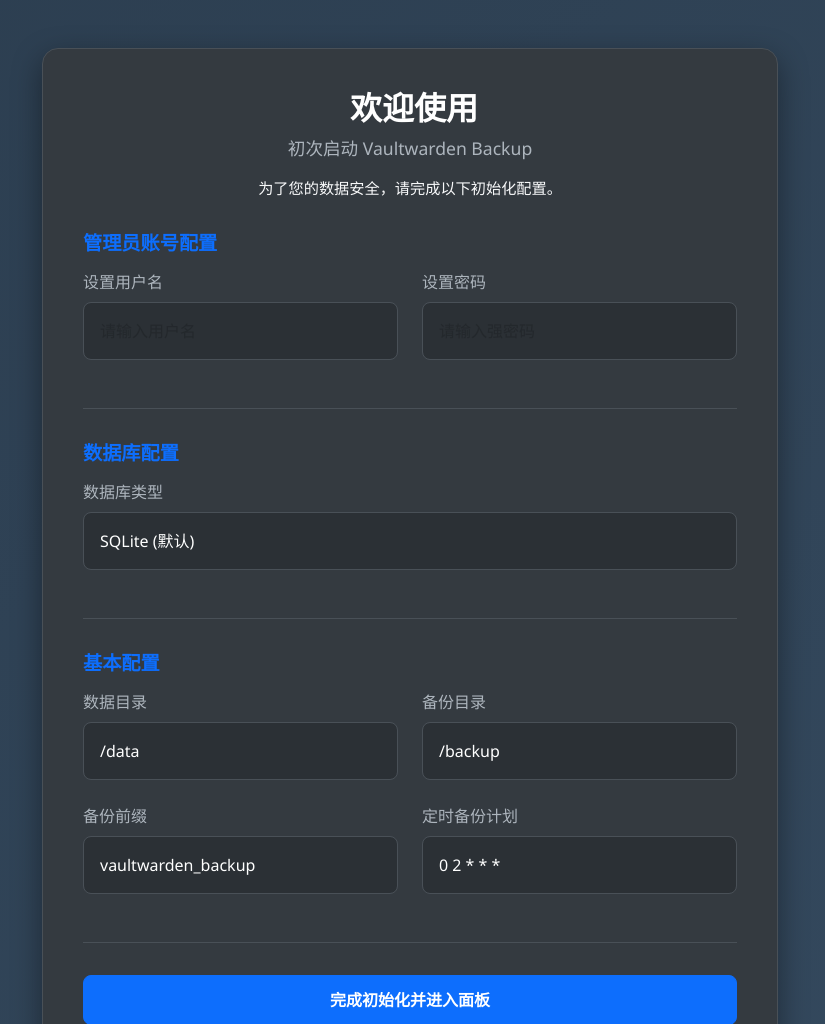
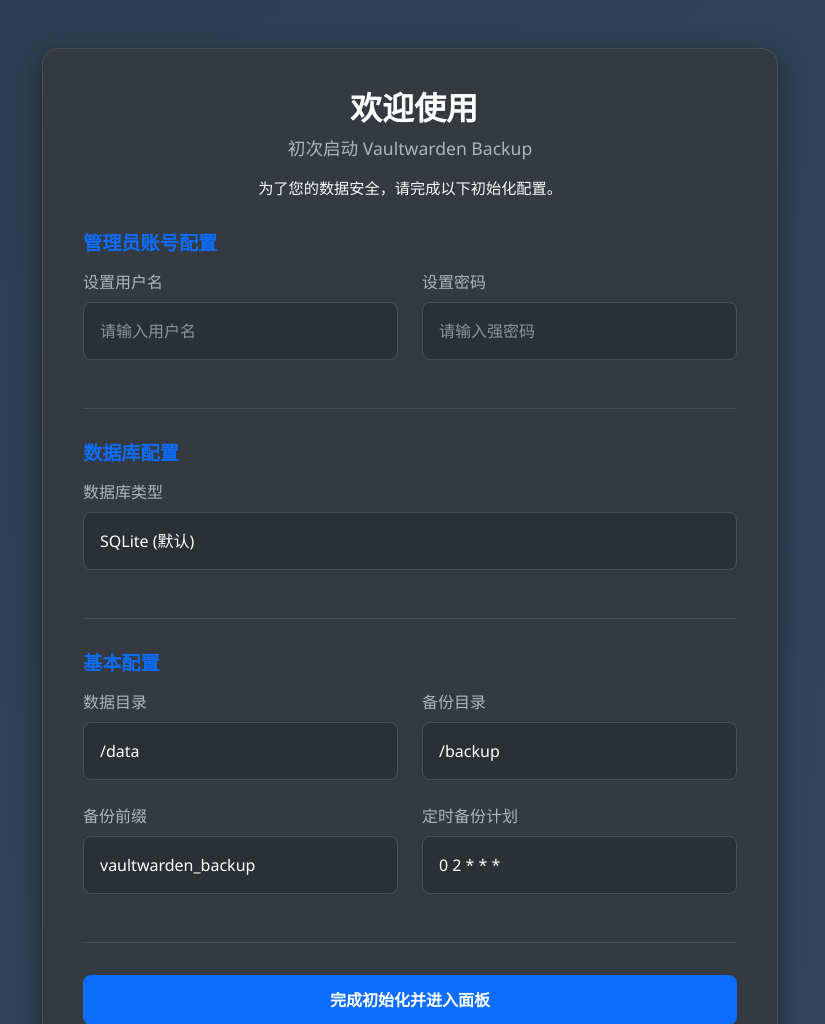
Before and after one commit to yingxiaomo/vaultwarden-backup, a FastAPI app: page /setup in a window 1280 px wide. Shown: the top 1024 px of the page, without its empty margins (230-1055 px from the left). Run offline with FastAPI, Linux system fonts and the light colour scheme; some libraries are stand-ins or nearby versions.

Commit message:
修复：输入框 placeholder 文字颜色，提高深色主题下的可读性

```diff
--- a/templates/login.html
+++ b/templates/login.html
@@ -86,6 +86,11 @@
             transition: all 0.3s ease;
         }
 
+        .form-control::placeholder {
+            color: #8a949e;
+            opacity: 1;
+        }
+
         .form-control:focus {
             background-color: #2b3035;
             color: white;
--- a/templates/setup.html
+++ b/templates/setup.html
@@ -95,6 +95,11 @@
             border-radius: 0.5rem;
             padding: 1rem;
             transition: all 0.3s ease;
+        }
+
+        .form-control::placeholder {
+            color: #8a949e;
+            opacity: 1;
         }
 
         .form-control:focus {
```
